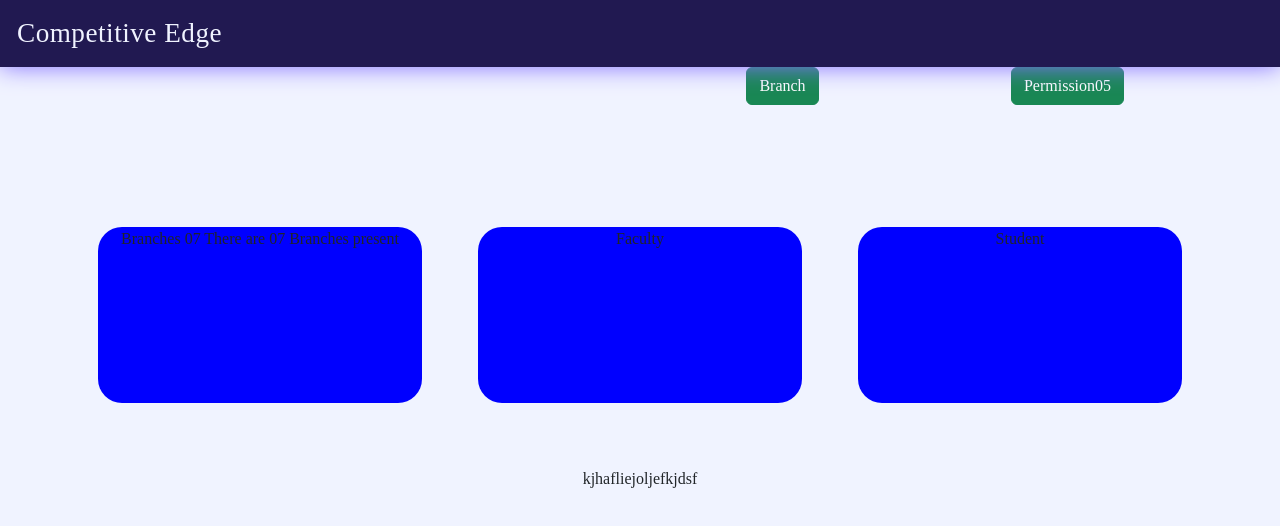
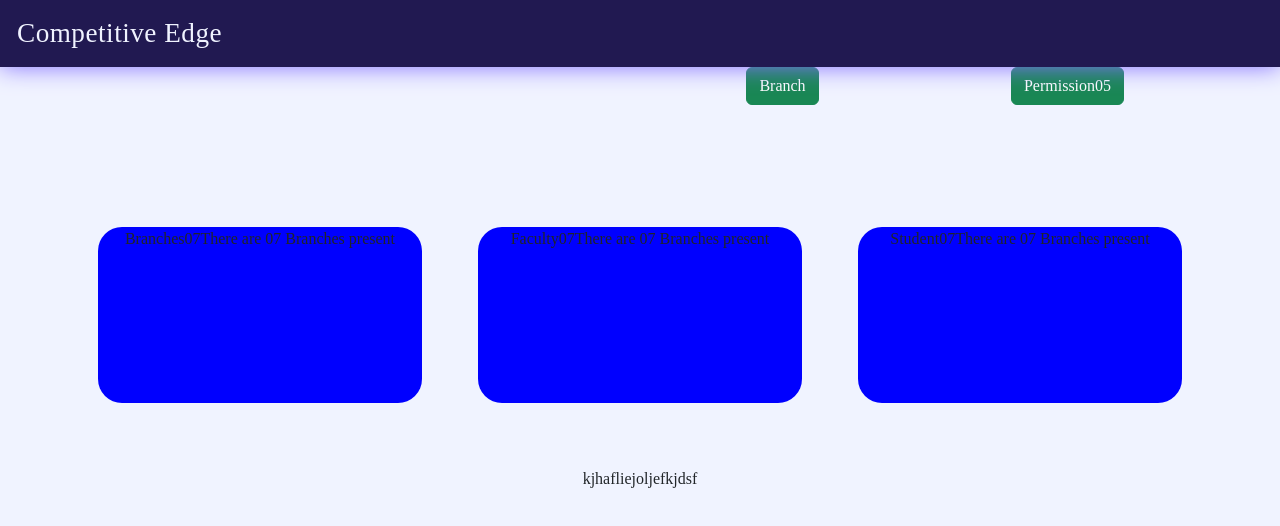
Before and after one commit to BiplabGanguly/competitiveEdge, a React (Create React App) app: page /admin/dashboard in a window 1280 px wide. Shown: the top 526 px of the page. Built offline with nearby package versions, Linux system fonts and the light colour scheme.

Commit message:
add admindashboardinfobox

```diff
--- a/src/AdminSection.jsx
+++ b/src/AdminSection.jsx
@@ -1,6 +1,6 @@
 import React from 'react';
 import { Routes, Route } from 'react-router-dom';
-import AdminDashboard from './containers/AdminDashboard';
+import AdminDashboard from './AdminSection/AdminDashboard';
 
 function AdminSection() {
     return (
--- a/src/containers/AdminDashboard.jsx
+++ b/src/AdminSection/AdminDashboard.jsx
@@ -1,5 +1,6 @@
 import React from 'react'
 import "../Css/admindashboardStyle.css";
+import AdminDashboardInfobox from '../components/AdminDashboardInfobox';
 
 
 function AdminDashboard() {
@@ -15,21 +16,14 @@ function AdminDashboard() {
             </div>
             <div className='row center-content'>
                 <div className='col-md-4 branch-div'>
-                <div className='admin-dashboard-info-box'>
-                    Branches
-                    07
-                    There are 07 Branches present
-                    </div>
+                <AdminDashboardInfobox heading="Branches" infonumber="07" infodata="There are 07 Branches present"/>
                 </div>
                 <div className='col-md-4 faculty-div'>
-                <div className='admin-dashboard-info-box'>
-                    Faculty
-                </div>
+                <AdminDashboardInfobox heading="Faculty" infonumber="07" infodata="There are 07 Branches present"/>
+
                 </div>
                 <div className='col-md-4 student-div'>
-                <div className='admin-dashboard-info-box'>
-                    Student
-                    </div>
+                <AdminDashboardInfobox heading="Student" infonumber="07" infodata="There are 07 Branches present"/>
                 </div>
             </div>
             <div className='row'>
--- /dev/null
+++ b/src/components/AdminDashboardInfobox.jsx
@@ -0,0 +1,14 @@
+import React from 'react'
+
+function AdminDashboardInfobox(props) {
+    return (
+        <div className='admin-dashboard-info-box'>
+            {props.heading}
+            {props.infonumber}
+            {props.infodata}
+
+        </div>
+    )
+}
+
+export default AdminDashboardInfobox
```
Also changed, not shown: src/Css/admindashboardinfoboxStyle.css (added).
